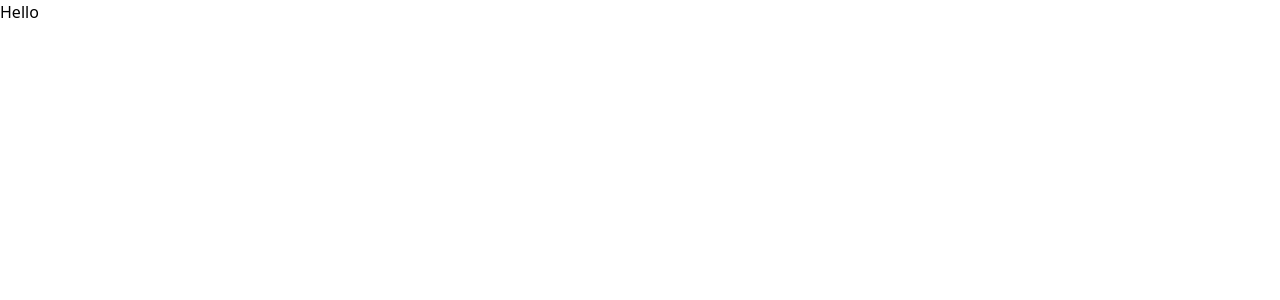
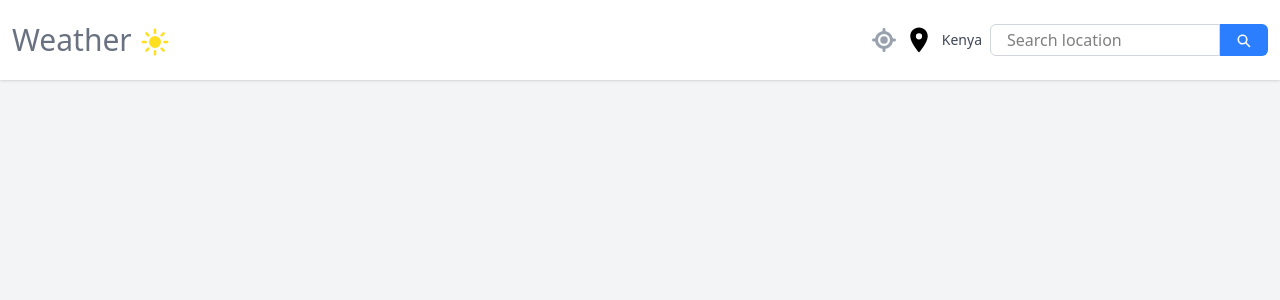
Before and after one commit to Charlene393/WeatherApp, a Next.js app: page / in a window 1280 px wide. Shown: the top 300 px of the page. Built offline with nearby package versions, Linux system fonts and the light colour scheme.

Commit message:
Implementation of the Navbar

```diff
--- a/src/app/page.tsx
+++ b/src/app/page.tsx
@@ -1,7 +1,10 @@
+import Navbar from "@/components/Navbar";
 import Image from "next/image";
 
 export default function Home() {
   return (
-    <div>Hello</div>
+    <div className="flex flex-col gap-4 bg-gray-100 min-h-screen">
+      <Navbar />
+    </div>
   );
 }
--- /dev/null
+++ b/src/components/Navbar.tsx
@@ -0,0 +1,27 @@
+import React from 'react'
+import { IoSunny } from "react-icons/io5";
+import { FaLocationCrosshairs } from "react-icons/fa6";
+import { MdLocationOn } from "react-icons/md";
+import SearchBar from './SearchBar';
+const Navbar = () => {
+    return (
+        <nav className='shadow-sm sticky top-0 left-0 z-50 bg-white'>
+            <div className=' h-[80px] w-full flex justify-between items-center max-w-7xl px-3 mx-auto'>
+                <div className='flex items-center justify-center gap-2'>
+                    <h2 className='text-gray-500 text-3xl '>Weather</h2>
+                    <IoSunny className='text-yellow-300 text-3xl mt-1' />
+                </div>
+                <section className='flex gap-2 items-center'>
+                    <FaLocationCrosshairs className='text-2xl text-gray-400 hover:opacity-80 cursor-pointer'/>
+                    <MdLocationOn className='text-3xl'/>
+                    <p className='text-slate-900/80 text-sm'> Kenya</p>
+                    <div>
+                        <SearchBar/>
+                    </div>
+                </section>
+                </div>
+                </nav>
+    )
+}
+
+export default Navbar
--- /dev/null
+++ b/src/components/SearchBar.tsx
@@ -0,0 +1,32 @@
+import React from 'react'
+import { IoSearchSharp } from "react-icons/io5";
+
+type Props = {
+    className?: string,
+    value: string,
+    onChange: React.ChangeEventHandler<HTMLInputElement> | undefined,
+    onSubmit: React.FormEventHandler<HTMLFormElement> | undefined,
+}
+
+export default function SearchBar(props: Props) {
+    return(
+        <form
+        onSubmit={props.onSubmit}
+        className='flex relative items-center justify-center h-8'>
+            <input
+            type='text'
+            value={props.value}
+            onChange={props.onChange}
+            placeholder='Search location'
+            className='px-4 py-2 w-[230px] border
+            border-gray-300 rounded-l-md focus:outline-none
+            focus:border-blue-500 h-full'/>
+            <button className='px-4 py-[9px] bg-blue-500
+            text-white rounded-r-md focus:outline-none hover:bg-blue-600
+            h-full'>
+                <IoSearchSharp/>
+            </button>
+
+        </form>
+    )
+}
```
Also changed, not shown: package.json (+6 -5 lines), 1 other file (tests, documents, lock files or other folders).
